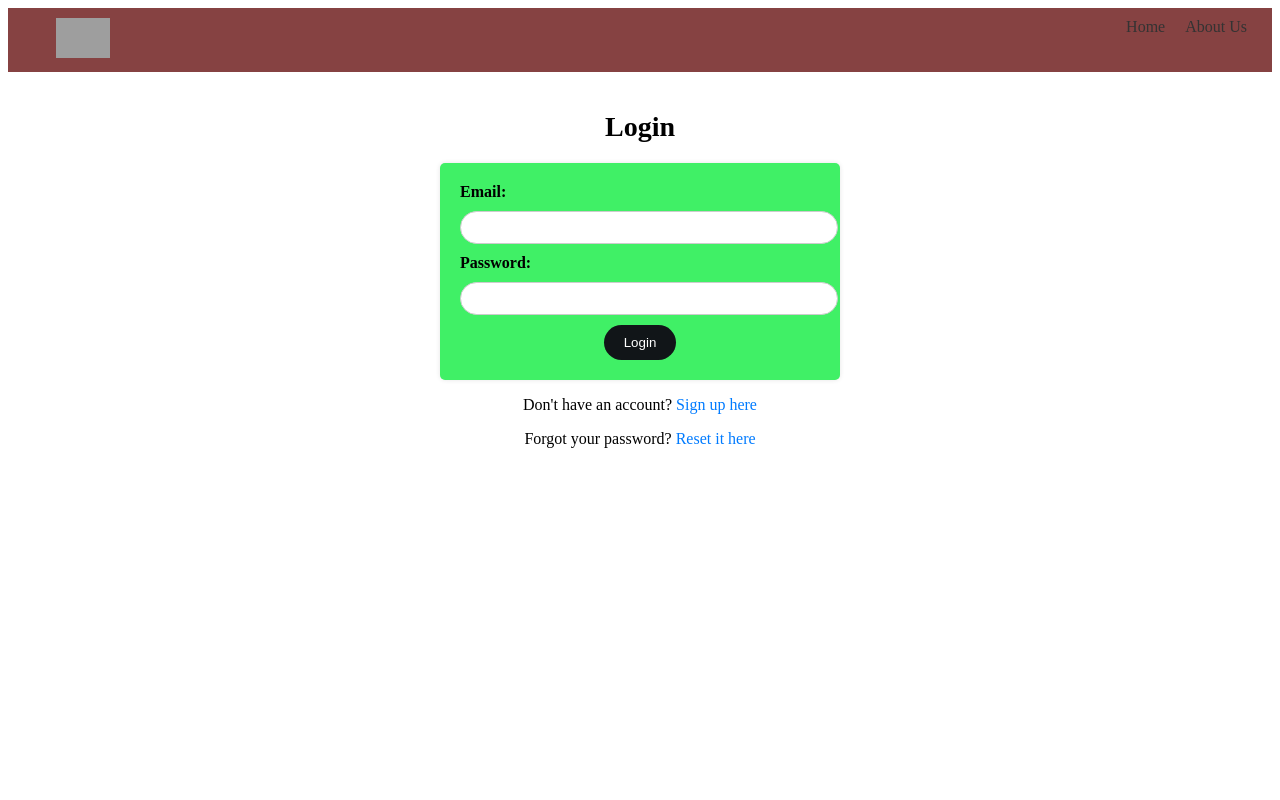
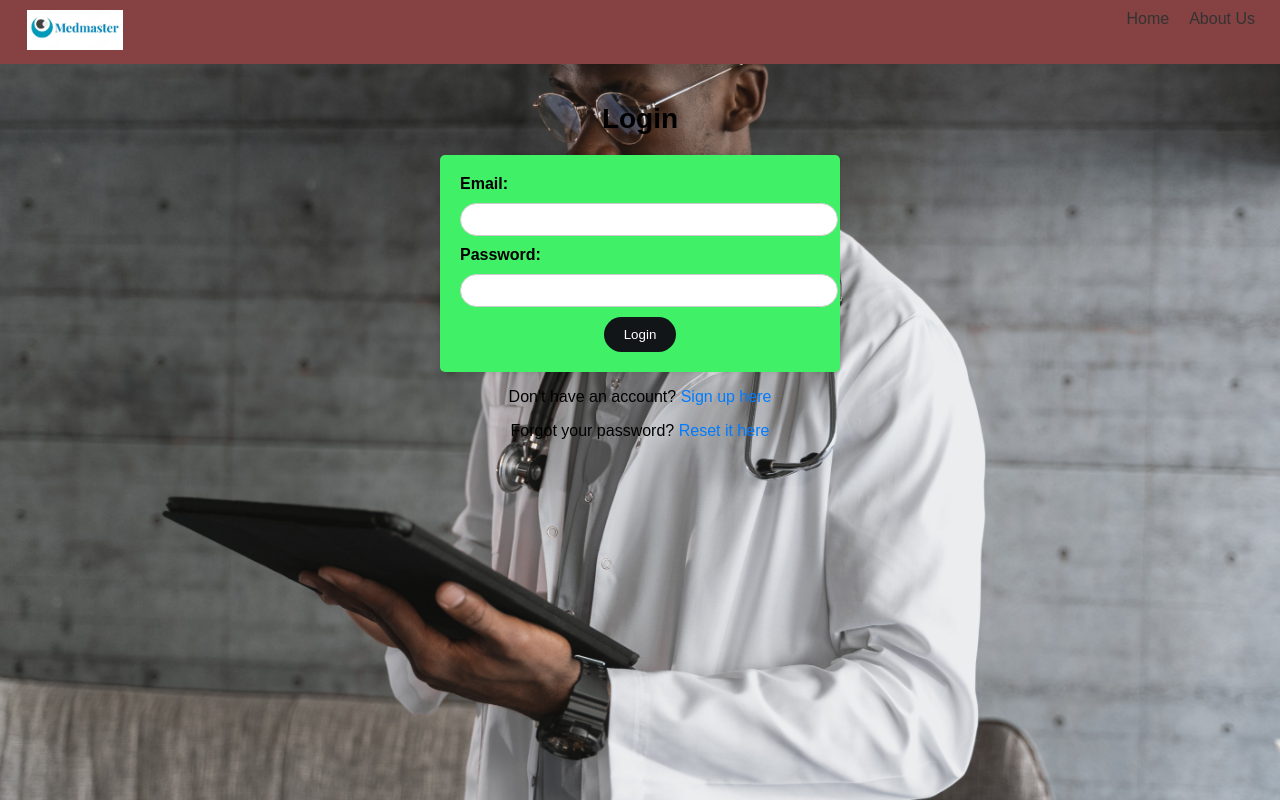
Before and after one commit to Joshuaomwami/software-med-project, a PHP site: page /log-in.php in a window 1280 px wide. Run offline with PHP 8.4, Linux system fonts and the light colour scheme; grey boxes are pictures that could not be loaded.

Commit message:
second commit

```diff
--- a/about-us.html
+++ b/about-us.html
@@ -10,7 +10,7 @@
  <nav class="navbar">
    <ul>
      <li>
-       <img src="med-images/medl.jpg" alt="Logo">
+       <img src="med-images/logo.jpg" alt="Logo">
      </li>
      <li><a href="home.html">Home</a></li>
      <li><a href="#">Contact Us</a></li>
--- a/home.html
+++ b/home.html
@@ -10,7 +10,7 @@
   <nav class="navbar">
     <ul>
       <li>
-        <img src="med-images/medl.jpg" alt="Logo">
+        <img src="med-images/logo.jpg" alt="Logo">
       </li>
       <li><a href="home.html">Home</a></li>
       <li><a href="about-us.html">About Us</a></li>
--- a/index.php
+++ b/index.php
@@ -8,7 +8,7 @@
   <nav class="navbar">
     <ul>
       <li>
-        <img src="med-images/medl.jpg" alt="Logo">
+        <img src="med-images/logo.jpg" alt="Logo">
       </li>
       <li><a href="home.html">Home</a></li>
       <li><a href="medication-list.html">Medication List</a></li>
--- a/log-in.css
+++ b/log-in.css
@@ -1,3 +1,13 @@
+body {
+  font-family: 'poppins', sans-serif;
+  background-image:url(med-images/med20.jpg);
+  background-size: cover;
+  background-position: center;
+  margin: 0;
+  padding: 0;
+  height: 100vh;
+}
+
 .navbar {
   background-color: #864242;
   padding: 10px;
--- a/log-in.php
+++ b/log-in.php
@@ -11,7 +11,7 @@
   <nav class="navbar">
     <ul>
       <li>
-        <img src="med-images/medl.jpg" alt="Logo">
+        <img src="med-images/logo.jpg" alt="Logo">
       </li>
       <li><a href="home.html">Home</a></li>
       <li><a href="about-us.html">About Us</a></li>
--- a/medication-list.html
+++ b/medication-list.html
@@ -10,7 +10,7 @@
   <nav class="navbar">
     <ul>
       <li>
-        <img src="med-images/medl.jpg" alt="Logo">
+        <img src="med-images/logo.jpg" alt="Logo">
       </li>
       <li><a href="home.html">Home</a></li>
       <li><a href="index.html">Add medication</a></li>
```
